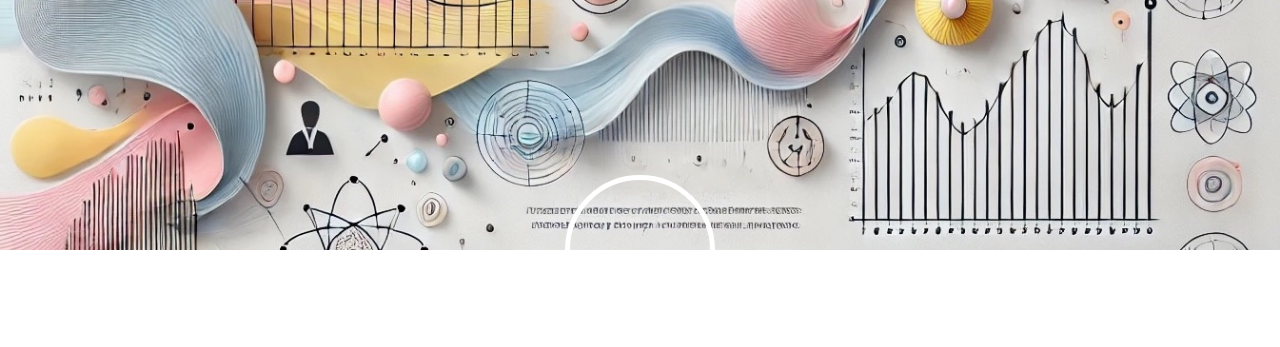
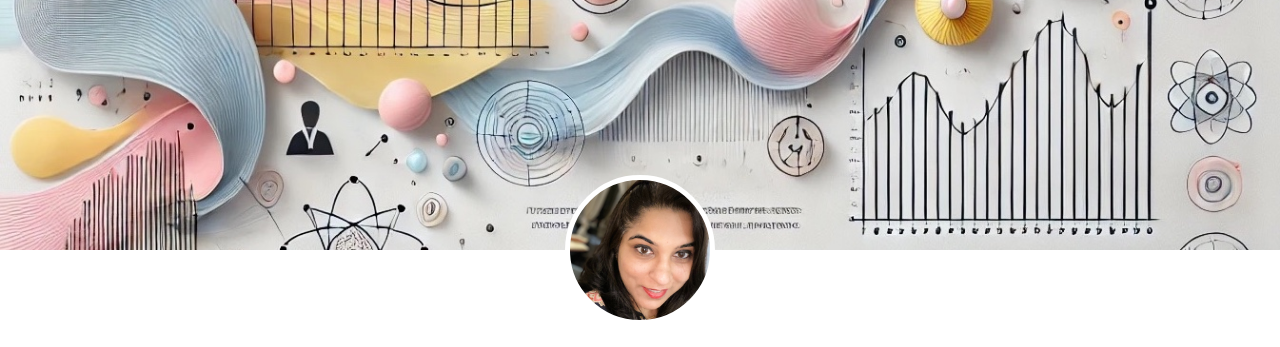
Before and after one commit to Uniquenetra/Uniquenetra.github.io, a plain HTML site: page index.html in a window 1280 px wide. Shown: the top 347 px of the page. Drawn offline with Linux system fonts and the light colour scheme.

Commit message:
Update index.html

```diff
--- a/index.html
+++ b/index.html
@@ -36,7 +36,7 @@
             bottom: -75px; /* Half overlaps the banner */
             left: 50%;
             transform: translateX(-50%);
-            background: url('profile-picture.jpg') no-repeat center center;
+            background: url('profile.jpg') no-repeat center center;
             background-size: cover;
         }
 
```
